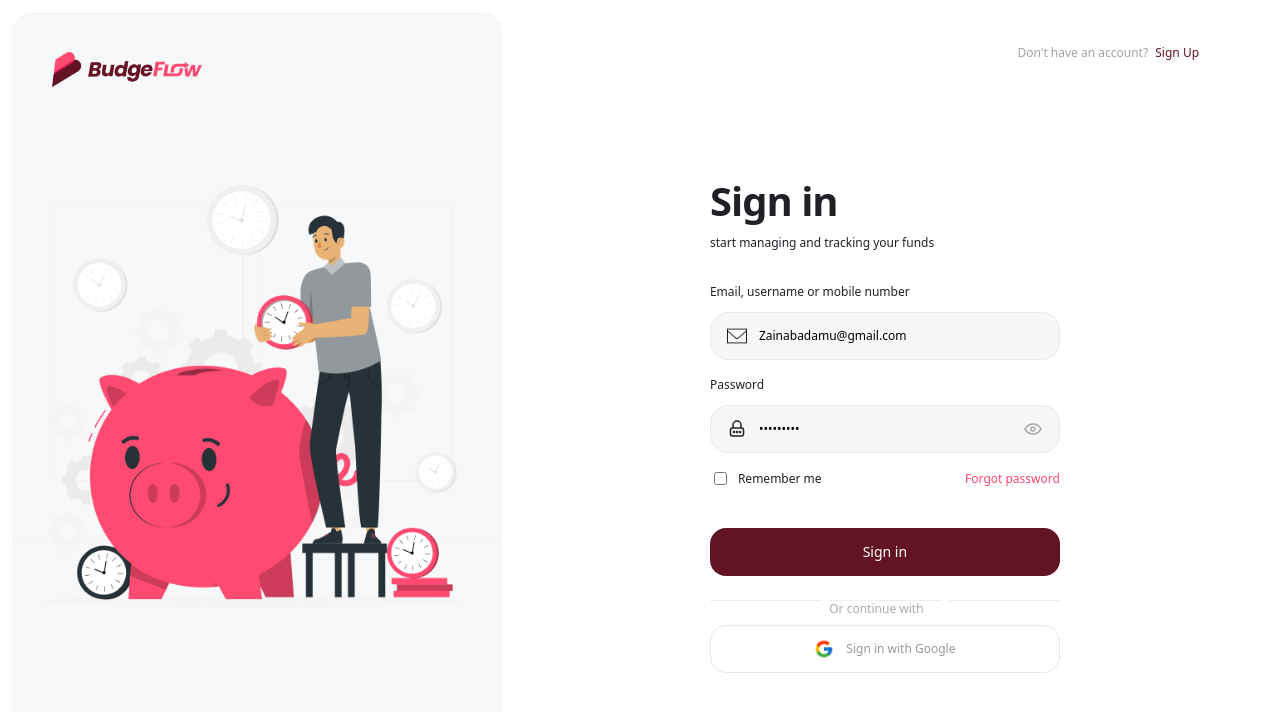
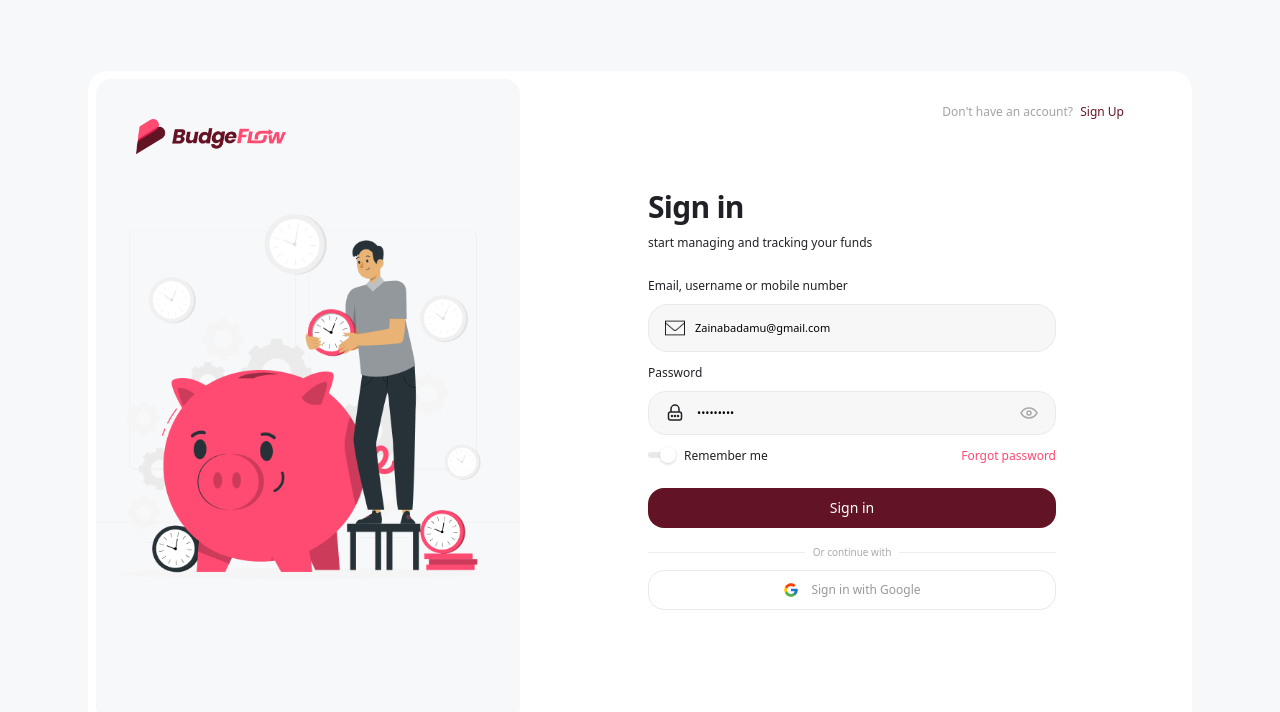
Before and after one commit to victor-wilson/BurgeFlow, a React (Vite) app: page / in a window 1280 px wide. Shown: the top 712 px of the page. Built offline with nearby package versions, Linux system fonts and the light colour scheme.

Commit message:
Made signifcant changes to the design

```diff
--- a/src/Components/Authentication/AccountSuccessfulBrandMessage.jsx
+++ b/src/Components/Authentication/AccountSuccessfulBrandMessage.jsx
@@ -15,7 +15,8 @@ const AccountSuccessfulBrandMessage = () => (
     >
       <div className="account-successful-brand-message__status-frame">
         <div className="account-successful-brand-message__icon" aria-hidden="true">
-          <Check size={32} strokeWidth={3} />
+          <span className="account-successful-brand-message__icon-inner" />
+          <Check size={39.3038} strokeWidth={3} />
         </div>
 
         <div className="account-successful-brand-message__copy-frame">
--- a/src/Components/Authentication/CreateTransactionPinForm.jsx
+++ b/src/Components/Authentication/CreateTransactionPinForm.jsx
@@ -83,8 +83,7 @@ const CreateTransactionPinForm = () => {
             autoComplete="new-password"
             placeholder="******"
             value={pin}
-            onChange={updatePin}
-            required
+            onChange={updatePin}required
             aria-describedby="pin-help"
           />
         </div>
--- a/src/Components/Authentication/ImageAndLogo.css
+++ b/src/Components/Authentication/ImageAndLogo.css
@@ -23,11 +23,7 @@
 .image-and-logo--signup .image-and-logo__logo {
   top: 28px;
   left: 28px;
-  width: 100px;
-}
-
-.image-and-logo--signup .image-and-logo__illustration {
-  top: 36%;
+  width: 155px;
 }
 
 .image-and-logo--transaction-pin .image-and-logo__logo {
--- a/src/Components/Authentication/SignInForm.css
+++ b/src/Components/Authentication/SignInForm.css
@@ -1,35 +1,47 @@
 .sign-in-form {
   position: relative;
   display: flex;
-  min-height: calc(100svh - 24px);
+  height: 100%;
+  min-height: 0;
   align-items: center;
   justify-content: center;
-  padding: 80px 20px;
+  padding: 40px 20px;
 }
 
 .sign-in-form__signup-prompt {
   position: absolute;
-  top: 32px;
+  top: 24px;
   right: 20px;
   color: var(--color-text-soft);
   font-size: 12px;
 }
 
+.sign-in-form__heading-frame {
+  display: flex;
+  width: 100%;
+  flex-direction: column;
+  gap: 8px;
+  margin-bottom: calc(clamp(12px, 2svh, 20px) + 10px);
+}
+
 .sign-in-form__fields {
+  display: flex;
   width: 100%;
-  max-width: 350px;
+  max-width: 408px;
+  flex-direction: column;
+  transform: translateY(-1px);
 }
 
 .sign-in-form__title {
-  margin: 0 0 8px;
-  font-size: 40px;
+  margin: 0;
+  font-size: clamp(30px, 3.67svh, 40px);
   font-weight: 700;
   line-height: 1.25;
   letter-spacing: -0.025em;
 }
 
 .sign-in-form__subtitle {
-  margin: 0 0 32px;
+  margin: 0;
   font-size: 12px;
 }
 
@@ -40,9 +52,33 @@
   font-weight: 500;
 }
 
+.sign-in-form__identity-frame {
+  display: flex;
+  width: 100%;
+  flex-direction: column;
+  gap: 10px;
+  margin-bottom: clamp(12px, 1.5svh, 18px);
+}
+
+.sign-in-form__identity-frame .sign-in-form__label {
+  margin-bottom: 0;
+}
+
+.sign-in-form__password-frame {
+  display: flex;
+  width: 100%;
+  flex-direction: column;
+  gap: 10px;
+  margin-bottom: clamp(12px, 1.5svh, 18px);
+}
+
+.sign-in-form__password-frame .sign-in-form__label {
+  margin-bottom: 0;
+}
+
 .sign-in-form__input-shell {
   display: flex;
-  height: 48px;
+  height: clamp(44px, 4.4svh, 48px);
   align-items: center;
   gap: 12px;
   border: 1px solid var(--color-border);
@@ -52,7 +88,15 @@
 }
 
 .sign-in-form__input-shell--identity {
-  margin-bottom: 16px;
+  width: 100%;
+  height: clamp(48px, 5.1svh, 56px);
+  gap: 10px;
+  border-radius: 20px;
+  padding: clamp(10px, 1.2svh, 13px) min(147px, 36%) clamp(10px, 1.2svh, 13px) 16px;
+}
+
+.sign-in-form__input-shell--password {
+  width: 100%;
 }
 
 .sign-in-form__envelope-icon {
@@ -69,7 +113,7 @@
   outline: none;
   background: transparent;
   font: inherit;
-  font-size: 12px;
+  font-size: clamp(11px, 1.1svh, 12px);
 }
 
 .sign-in-form__input::placeholder {
@@ -88,11 +132,18 @@
   display: block;
 }
 
+.sign-in-form__options-frame {
+  display: flex;
+  width: 100%;
+  align-items: center;
+  margin-bottom: clamp(20px, 3svh, 30px);
+}
+
 .sign-in-form__options {
   display: flex;
+  width: 100%;
   align-items: center;
   justify-content: space-between;
-  margin: 16px 0 40px;
   font-size: 12px;
 }
 
@@ -102,9 +153,47 @@
   gap: 8px;
 }
 
-.sign-in-form__remember input,
 .sign-up-form__remember input {
   accent-color: var(--color-primary);
+}
+
+.sign-in-form__remember-toggle {
+  position: relative;
+  flex: 0 0 auto;
+  width: 28px;
+  height: 6px;
+  margin: 0;
+  padding: 0;
+  border: 0;
+  border-radius: 999px;
+  outline: none;
+  background: var(--color-border);
+  cursor: pointer;
+  transition: background-color 180ms ease;
+}
+
+.sign-in-form__remember-toggle:focus-visible {
+  outline: 2px solid var(--color-primary);
+  outline-offset: 3px;
+}
+
+.sign-in-form__remember-toggle-thumb {
+  position: absolute;
+  top: 50%;
+  left: 0;
+  display: block;
+  width: 16px;
+  height: 16px;
+  border-radius: 50%;
+  background: var(--color-surface);
+  box-shadow: 0 1px 3px rgb(0 0 0 / 18%);
+  transform: translate(12px, -50%);
+  transition: transform 180ms ease;
+}
+
+.sign-in-form__remember-toggle[data-state='checked'] .sign-in-form__remember-toggle-thumb {
+  background: var(--color-primary);
+  transform: translateY(-50%);
 }
 
 .sign-in-form__link {
@@ -125,11 +214,16 @@
 .sign-in-form__google {
   display: flex;
   width: 100%;
-  height: 48px;
+  height: clamp(40px, 4.4svh, 48px);
   align-items: center;
   justify-content: center;
   border-radius: 16px;
   cursor: pointer;
+}
+
+.sign-in-form__submit-frame {
+  width: 100%;
+  margin-bottom: clamp(16px, 2.2svh, 24px);
 }
 
 .sign-in-form__submit {
@@ -148,15 +242,21 @@
   display: flex;
   align-items: center;
   gap: 8px;
-  margin: 24px 0;
+  margin: 0;
   color: var(--color-text-subtle);
-  font-size: 12px;
+  font-size: clamp(10px, 1.1svh, 12px);
 }
 
-.sign-in-form__divider span {
+.sign-in-form__divider span:first-child,
+.sign-in-form__divider span:last-child {
   height: 1px;
   flex: 1;
   background: var(--color-divider);
+}
+
+.sign-in-form__divider span:nth-child(2) {
+  flex: 0 0 auto;
+  white-space: nowrap;
 }
 
 .sign-in-form__google {
@@ -167,13 +267,20 @@
   font-size: 12px;
 }
 
+.sign-in-form__social-frame {
+  display: flex;
+  width: 100%;
+  flex-direction: column;
+  gap: clamp(10px, 1.3svh, 16px);
+}
+
 .sign-in-form__google:hover {
   background: var(--color-surface-hover);
 }
 
 .sign-in-form__google img {
-  width: 20px;
-  height: 20px;
+  width: clamp(16px, 1.8svh, 20px);
+  height: clamp(16px, 1.8svh, 20px);
   object-fit: contain;
 }
 
@@ -194,11 +301,27 @@
 }
 
 @media (min-width: 1024px) {
+  .sign-in-form {
+    height: 100%;
+  }
+
   .sign-in-form__signup-prompt {
     right: 9%;
   }
+}
+
+@media (max-width: 1023px) {
+  .sign-in-form {
+    height: auto;
+    min-height: calc(100svh - 40px);
+    padding: 72px 20px 24px;
+  }
 
   .sign-in-form__fields {
-    transform: translateY(24px);
+    max-width: 350px;
+  }
+
+  .sign-in-form__input-shell--identity {
+    padding-right: min(147px, 36%);
   }
 }
--- a/src/Components/Authentication/SignInForm.jsx
+++ b/src/Components/Authentication/SignInForm.jsx
@@ -3,6 +3,7 @@ import { useState } from 'react';
 import Loader from './Loader';
 import envelopIcon from '../../assets/envelopIcon.png';
 import { Link } from 'react-router';
+import * as Switch from '@radix-ui/react-switch';
 import './SignInForm.css';
 
 
@@ -36,11 +37,12 @@ const SignInForm = ({ formSubmit }) => {
           className="sign-in-form__fields"
           onSubmit={submit}
         >
-          <h1 className="sign-in-form__title">
-            Sign in
-          </h1>
+          <div className="sign-in-form__heading-frame">
+            <h1 className="sign-in-form__title">Sign in</h1>
             <p className="sign-in-form__subtitle">start managing and tracking your funds</p>
+          </div>
 
+          <div className="sign-in-form__identity-frame">
             <label htmlFor="identity" className="sign-in-form__label">
               Email, username or mobile number
             </label>
@@ -61,11 +63,13 @@ const SignInForm = ({ formSubmit }) => {
                 className="sign-in-form__input"
               />
             </div>
+          </div>
 
+          <div className="sign-in-form__password-frame">
             <label htmlFor="password" className="sign-in-form__label">
               Password
             </label>
-          <div className="sign-in-form__input-shell">
+            <div className="sign-in-form__input-shell sign-in-form__input-shell--password">
               <svg
                 viewBox="0 0 20 20"
                 width="20"
@@ -92,12 +96,12 @@ const SignInForm = ({ formSubmit }) => {
                 value={password}
                 className="sign-in-form__input"
               />
-            <button type="button"
-            aria-label= { isPasswordVisible ? 'Hide password' : 'Show password'}
-            onClick={ () => setIsPasswordVisible((visible) => !visible) }
+              <button
+                type="button"
+                aria-label={isPasswordVisible ? 'Hide password' : 'Show password'}
+                onClick={() => setIsPasswordVisible((visible) => !visible)}
                 className="sign-in-form__password-toggle"
               >
-
                 <svg
                   viewBox="0 0 20 20"
                   width="20"
@@ -112,17 +116,28 @@ const SignInForm = ({ formSubmit }) => {
                 </svg>
               </button>
             </div>
+          </div>
 
+          <div className="sign-in-form__options-frame">
             <div className="sign-in-form__options">
               <label className="sign-in-form__remember">
-              <input type="checkbox" name="remember" />
-              Remember me
+                <Switch.Root
+                  id="remember"
+                  name="remember"
+                  className="sign-in-form__remember-toggle"
+                  aria-label="Remember me"
+                >
+                  <Switch.Thumb className="sign-in-form__remember-toggle-thumb" />
+                </Switch.Root>
+                <span>Remember me</span>
               </label>
               <Link to="#forgot-password" className="sign-in-form__link sign-in-form__link--forgot">
                 Forgot password
               </Link>
             </div>
+          </div>
 
+          <div className="sign-in-form__submit-frame">
             <button
               type="submit"
               disabled={isLoading}
@@ -130,6 +145,9 @@ const SignInForm = ({ formSubmit }) => {
             >
               {isLoading ? (<Loader />) : ('Sign in')}
             </button>
+          </div>
+
+          <div className="sign-in-form__social-frame">
             <div className="sign-in-form__divider">
               <span />
               <span>Or continue with</span>
@@ -143,6 +161,7 @@ const SignInForm = ({ formSubmit }) => {
               <img src={google} alt="" />
               Sign in with Google
             </button>
+          </div>
         </form>
       </section>
 
--- a/src/Components/Authentication/SignInWrapper.css
+++ b/src/Components/Authentication/SignInWrapper.css
@@ -1,30 +1,60 @@
 .sign-in-wrapper {
-  display: grid;
-  grid-template-columns: minmax(0, 1fr);
-  width: 100%;
-  min-height: 100vh;
-  padding: 12px;
-  background: var(--color-surface);
+  display: flex;
+  width: min(1790px, 100vw);
+  height: min(1092px, 100svh);
+  align-items: center;
+  justify-content: center;
+  margin: 0 auto;
+  background: #F7F8F9;
   color: var(--color-ink);
   font-family: var(--font-sans);
+}
+
+.sign-in-wrapper__frame {
+  display: grid;
+  width: min(1543px, 86.2vw);
+  height: min(899px, 82.33svh);
+  grid-template-columns: minmax(0, 1fr);
+  grid-template-rows: minmax(0, 1fr);
+  border-radius: 20px;
+  padding: 8px;
+  background: var(--color-surface);
 }
 
 .sign-in-wrapper__artwork {
   position: relative;
   display: none;
-  min-height: calc(100svh - 24px);
+  width: 100%;
+  height: min(862px, 100%);
+  min-height: 0;
+  align-self: center;
   flex-direction: column;
-  border-radius: 20px;
+  border-radius: 15px;
   padding: 40px;
   background: var(--color-panel-background);
 }
 
 @media (min-width: 1024px) {
-  .sign-in-wrapper {
-    grid-template-columns: 39% minmax(0, 1fr);
+  .sign-in-wrapper__frame {
+    grid-template-columns: min(590px, 39%) minmax(0, 1fr);
   }
 
   .sign-in-wrapper__artwork {
     display: flex;
   }
 }
+
+@media (max-width: 1023px) {
+  .sign-in-wrapper {
+    width: 100%;
+    height: auto;
+    min-height: 100svh;
+    padding: 12px;
+  }
+
+  .sign-in-wrapper__frame {
+    width: min(1543px, 100%);
+    height: auto;
+    min-height: calc(100svh - 24px);
+  }
+}
--- a/src/Components/Authentication/SignInWrapper.jsx
+++ b/src/Components/Authentication/SignInWrapper.jsx
@@ -3,16 +3,16 @@ import SignInForm from './SignInForm';
 import './SignInWrapper.css';
 
 const SignInWrapper = ({ formSubmit }) => {
+  return (
+    <main className="sign-in-wrapper">
+      <div className="sign-in-wrapper__frame">
+        <section className="sign-in-wrapper__artwork">
+          <ImageAndLogo />
+        </section>
+        <SignInForm formSubmit={formSubmit} key={formSubmit} />
+      </div>
+    </main>
+  );
+};
 
-return (
-    <main className="sign-in-wrapper">
-      <section className="sign-in-wrapper__artwork">
-        <ImageAndLogo />
-      </section>
-
-      <SignInForm formSubmit={formSubmit} key={formSubmit} />
-
-    </main>
-  )};
-
-export default SignInWrapper
+export default SignInWrapper;
--- a/src/styles/fonts.css
+++ b/src/styles/fonts.css
@@ -1,4 +1,4 @@
-@import url('https://fonts.googleapis.com/css2?family=DM+Sans:wght@400;500&display=swap');
+@import url('https://fonts.googleapis.com/css2?family=DM+Sans:wght@400;500;700&display=swap');
 
 :root {
   --font-sans: ui-sans-serif, system-ui, sans-serif;
```
Also changed, not shown: src/Components/Authentication/AccountSuccessfulBrandMessage.css (+59 -37 lines), src/Components/Authentication/SignUpForm.css (+36 -12 lines), src/Components/Authentication/SignUpLayout.css (+3 -9 lines), src/Components/Authentication/ValidateEmailForm.jsx (+42 -7 lines), 2 other files (tests, documents, lock files or other folders). Lines whose indentation alone changed are shown as unchanged.
